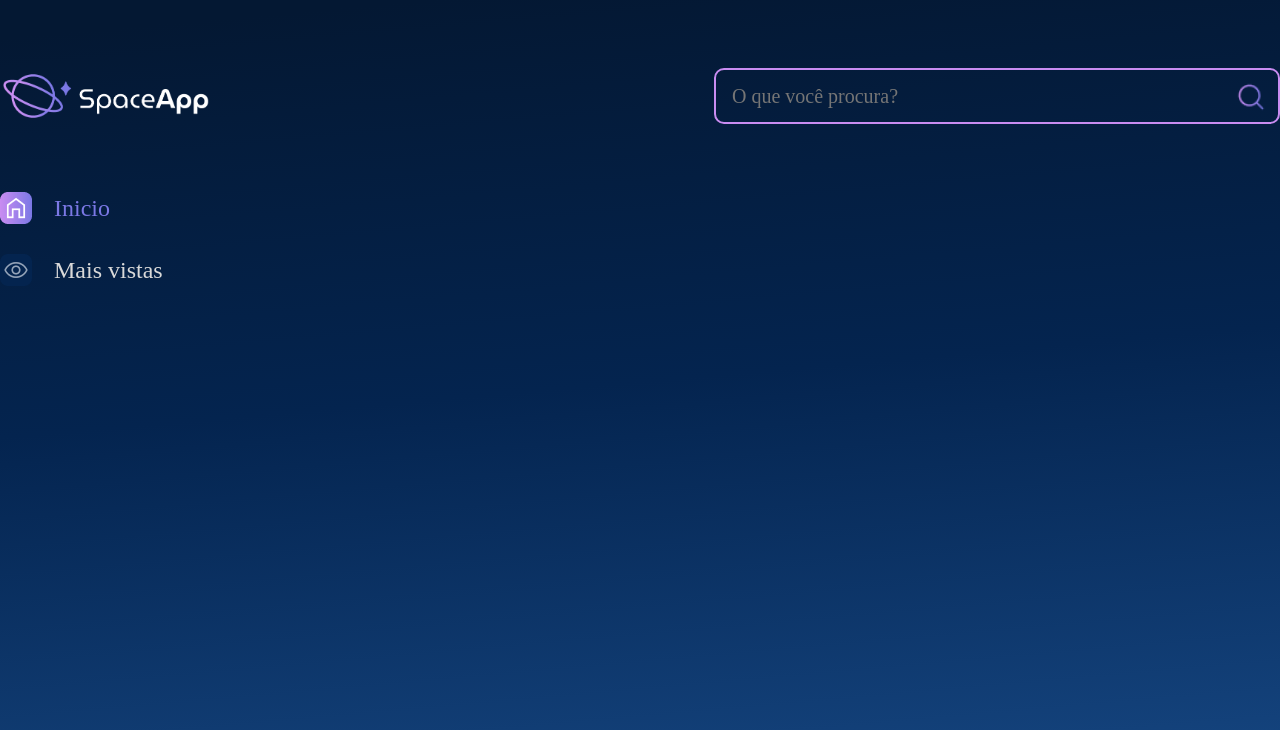
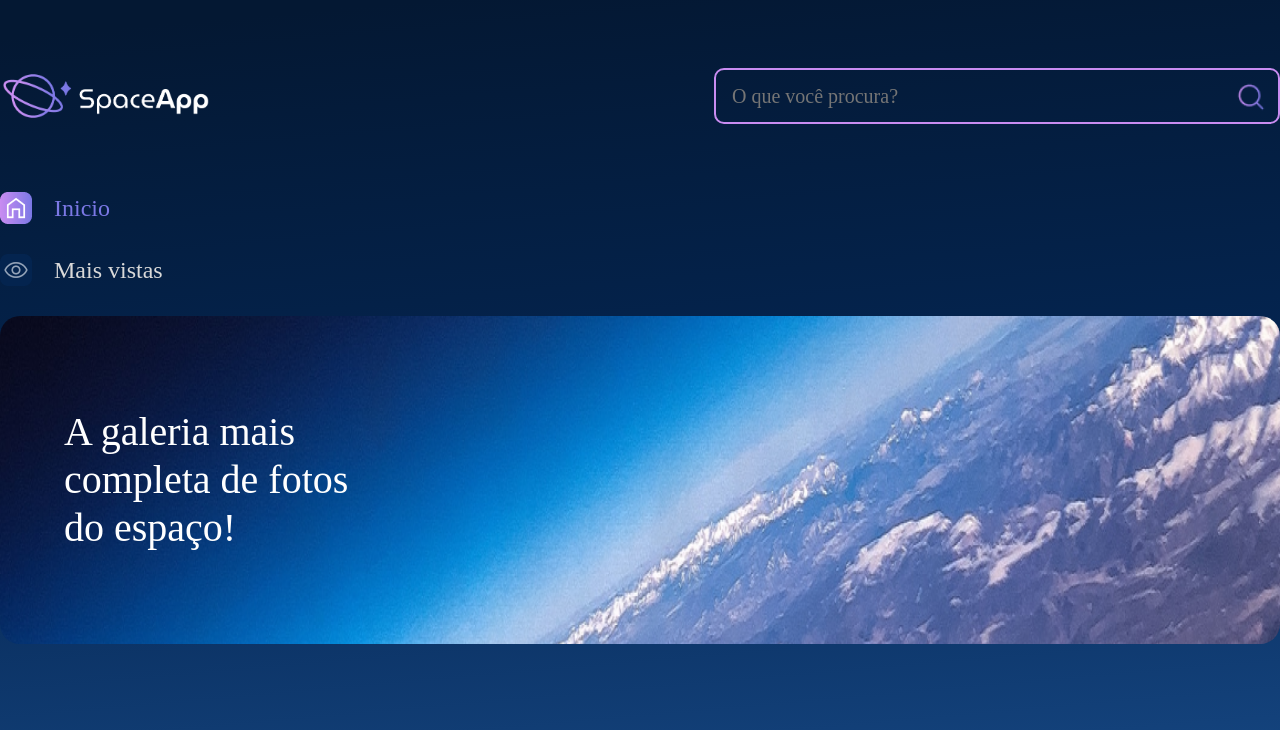
Before and after one commit to kelvincharlesdev/space-app, a React (Vite) app: page / in a window 1280 px wide. Shown: the top 730 px of the page. Built offline with nearby package versions, Linux system fonts and the light colour scheme.

Commit message:
fix: Adiciona componente FigureEstuilizado ao app.tsx

```diff
--- a/src/App.tsx
+++ b/src/App.tsx
@@ -2,6 +2,7 @@ import { styled } from "styled-components";
 import { EstilosGlobais } from "./components/EstilosGlobais";
 import { Cabecalho } from "./components/Cabecalho";
 import { BarraLateral } from "./components/BarraLateral";
+import { FigureEstilizado } from "./components/FigureEstilizado";
 
 const FundoGradiente = styled.div`
   background: var(
@@ -10,7 +11,10 @@ const FundoGradiente = styled.div`
   );
   width: 100%;
   height: 100vh;
-`;
+
+`
+
+
 
 function App() {
   return (
@@ -18,6 +22,9 @@ function App() {
     <EstilosGlobais/>
     <Cabecalho/>
     <BarraLateral/>
+    <FigureEstilizado/>
+
+
   </FundoGradiente>
   )
 }
```
